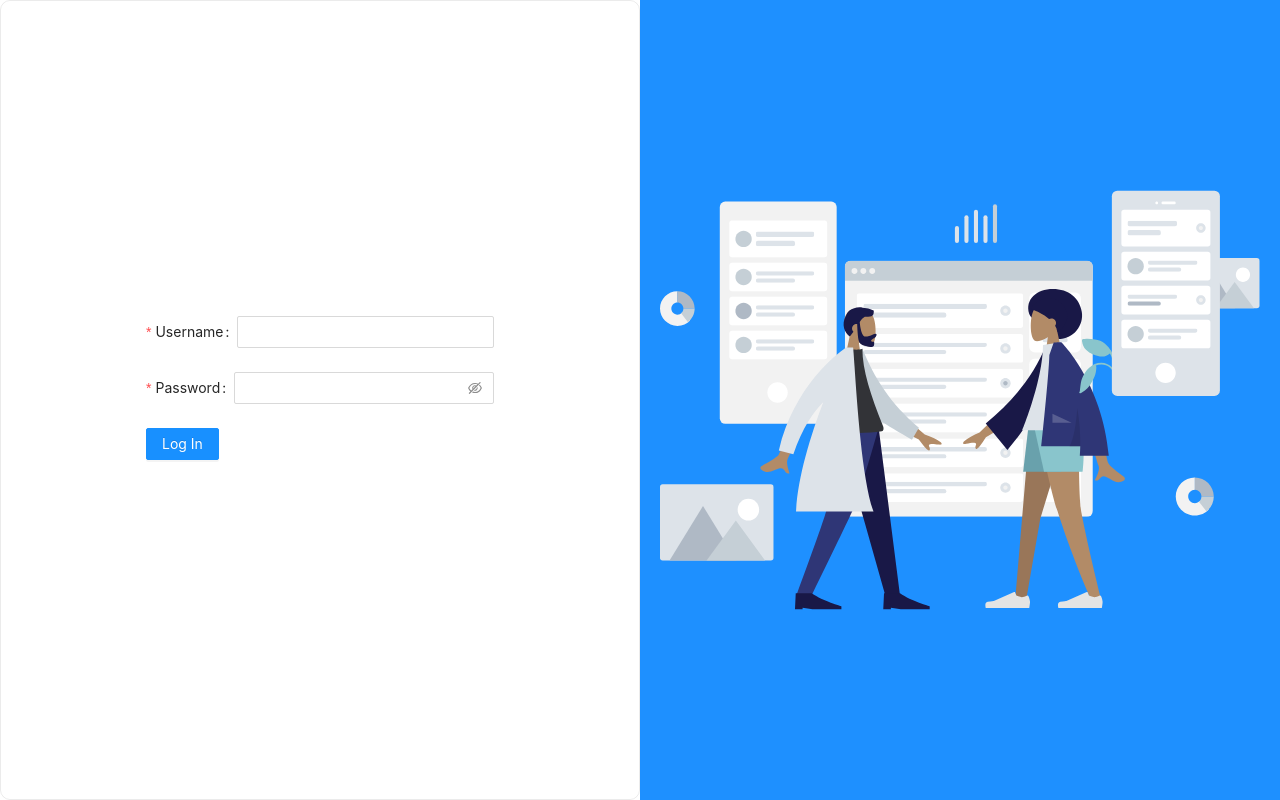
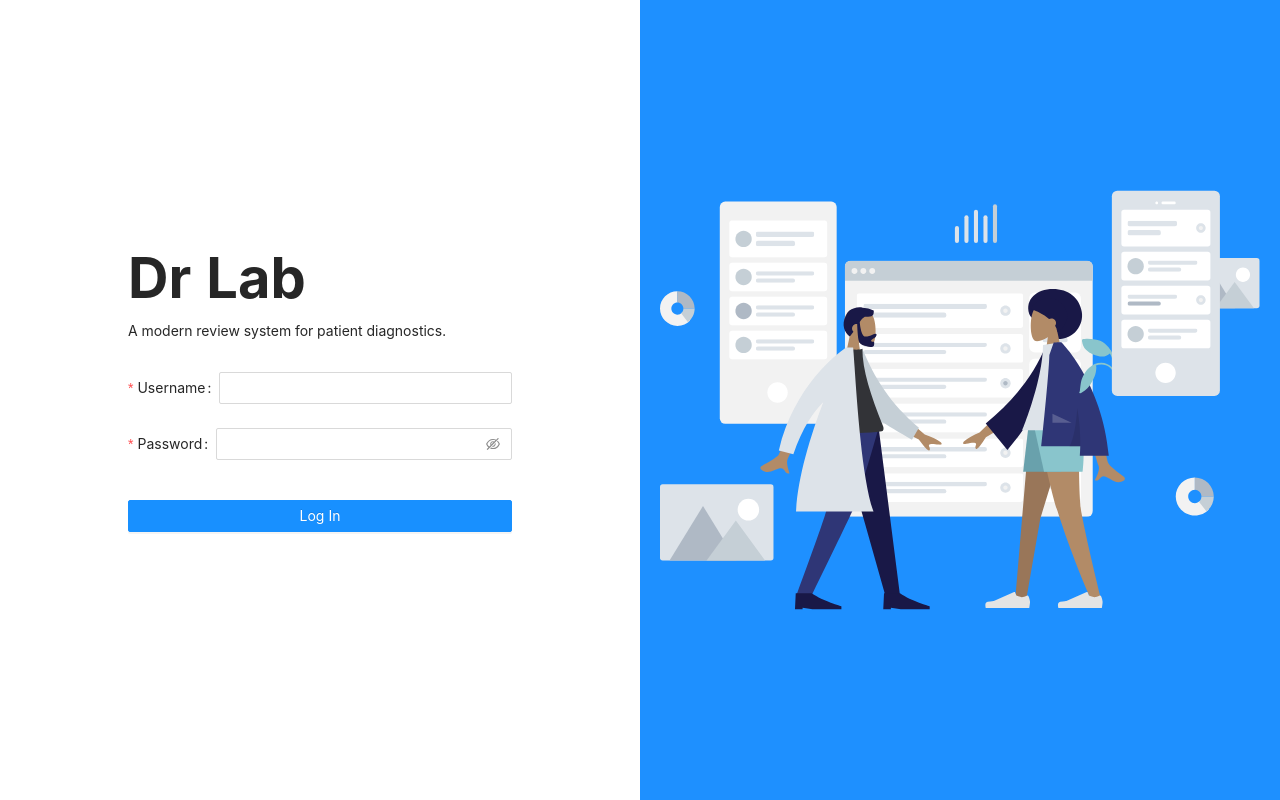
Before and after one commit to Astatium5/dr-lab, a React (Create React App) app in the folder client/: page / in a window 1280 px wide. Built offline with nearby package versions, Linux system fonts and the light colour scheme.

Commit message:
Update login form

```diff
--- a/client/src/components/LoginForm.jsx
+++ b/client/src/components/LoginForm.jsx
@@ -1,8 +1,10 @@
 import React from 'react';
 import '../scss/landing.scss';
 import {
-  Button, Form, Input,
+  Button, Form, Input, Typography,
 } from 'antd';
+
+const { Title, Paragraph } = Typography;
 
 function LoginForm() {
   function login() {
@@ -11,6 +13,10 @@ function LoginForm() {
 
   return (
     <div className="login-form">
+      <div className="form-logo">
+        <Title>Dr Lab</Title>
+        <Paragraph>A modern review system for patient diagnostics.</Paragraph>
+      </div>
       <Form
         name="Login Form"
         onFinish={login}
@@ -40,7 +46,7 @@ function LoginForm() {
           <Input.Password />
         </Form.Item>
         <Form.Item>
-          <Button type="primary" htmlType="Submit">
+          <Button type="primary" htmlType="Submit" className="btn-submit">
             Log In
           </Button>
         </Form.Item>
--- a/client/src/scss/App.scss
+++ b/client/src/scss/App.scss
@@ -16,7 +16,6 @@
     display: flex;
     justify-content: center;
     height: 100%;
-    box-sizing: border-box;
   }
 
   img {
--- a/client/src/scss/landing.scss
+++ b/client/src/scss/landing.scss
@@ -1,11 +1,22 @@
-
-
 .login-form {
   display: flex;
   flex-direction: column;
   justify-items: center;
-  align-items: center;
-  padding: 20px;
-  border: 1px solid rgba(0,0,0,0.08);
+  padding: 20%;
   border-radius: 10px;
+
+  .form-logo {
+    margin-bottom: 16px;
+
+    h1 {
+      font-weight: 700;
+      font-size: 56px;
+      margin-bottom: 8px;
+    }
+  }
+
+  .btn-submit {
+    margin-top: 16px;
+    width: 100%;
+  }
 }
```
